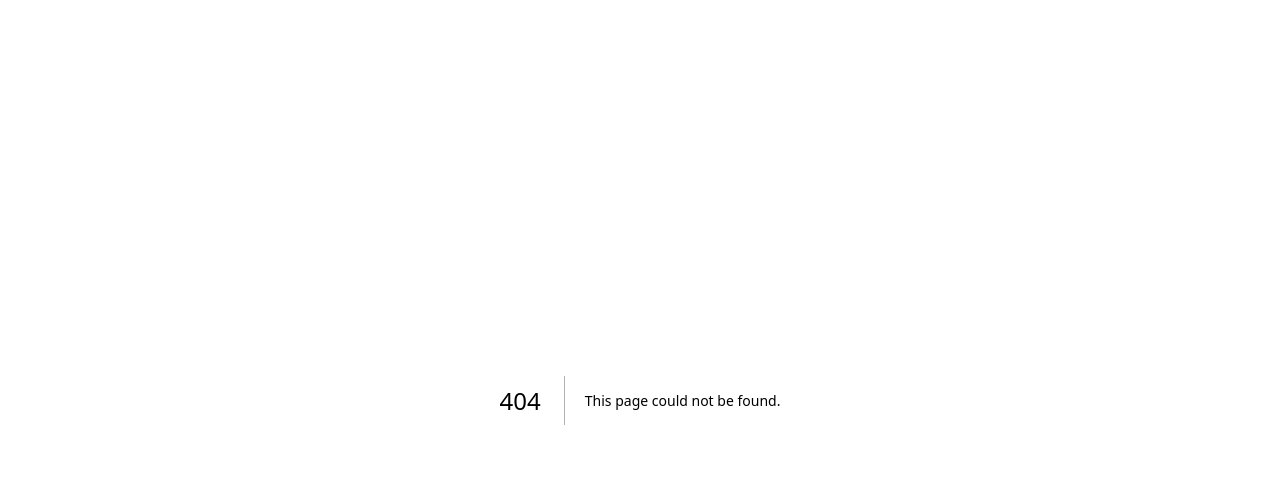
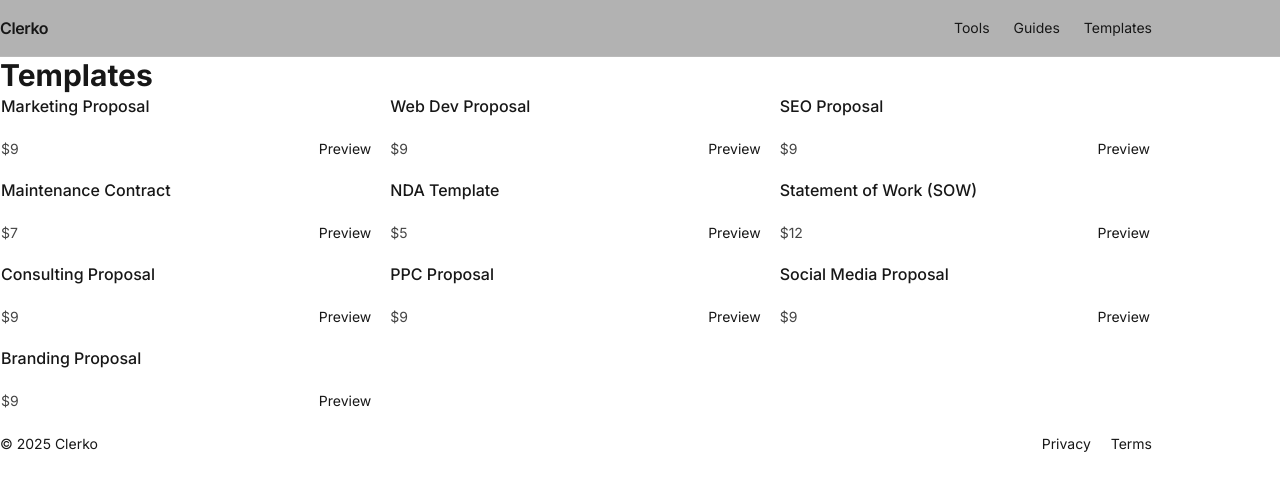
Before and after one commit to clerko-dev/clerko, a Next.js app: page /store in a window 1280 px wide. Before the commit this address had no page. Shown: the top 490 px of the page. Built offline with nearby package versions, Linux system fonts and the light colour scheme; no server answers.

Commit message:
feat(site): UI polish + pages; SEO base (OG, robots, sitemap link)

```diff
--- a/app/globals.css
+++ b/app/globals.css
@@ -1,3 +1,4 @@
+@import "tailwindcss";
 @tailwind base;
 @tailwind components;
 @tailwind utilities;
@@ -45,3 +46,9 @@ a {
     color-scheme: dark;
   }
 }
+/* --- HERO BACKGROUND --- */
+.bg-hero {
+  background:
+    radial-gradient(1200px 400px at 20% -10%, rgba(124,58,237,.25), transparent),
+    radial-gradient(1200px 400px at 80% -10%, rgba(34,211,238,.20), transparent);
+}
--- /dev/null
+++ b/app/how-to/page.tsx
@@ -0,0 +1,17 @@
+import Link from "next/link";
+export const metadata = { title: "Clerko — Guides" };
+const posts = [{ slug: "write-a-project-proposal", title: "How to write a project proposal (step by step)" }];
+export default function HowToIndex() {
+  return (
+    <div>
+      <h1 className="text-3xl font-bold mb-4">Guides</h1>
+      <ul className="space-y-2">
+        {posts.map(p => (
+          <li key={p.slug} className="rounded-lg border border-white/10 hover:bg-white/10">
+            <Link href={`/how-to/${p.slug}`} className="block px-4 py-3">{p.title}</Link>
+          </li>
+        ))}
+      </ul>
+    </div>
+  );
+}
--- a/app/layout.tsx
+++ b/app/layout.tsx
@@ -1,36 +1,59 @@
-// app/layout.tsx
 import type { Metadata } from "next";
 import "./globals.css";
-import Script from "next/script";
+import Link from "next/link";
+import { Inter } from "next/font/google";
+const inter = Inter({ subsets: ["latin"] });
+
+const siteUrl = process.env.NEXT_PUBLIC_SITE_URL || "https://clerko.vercel.app";
 
 export const metadata: Metadata = {
-  title: "Clerko — proposals & quotes in minutes",
-  description:
-    "Create client-ready proposals and quotes in minutes. Export to PDF, share links, and track engagement. Clerko.app",
-  metadataBase: new URL("https://clerko.vercel.app"),
-  icons: { icon: "/favicon.ico" },
+  metadataBase: new URL(siteUrl),
+  title: { default: "Clerko — Proposals & quotes in minutes", template: "%s — Clerko" },
+  description: "Create proposals and quotes in minutes. Templates, export, tracking.",
+  alternates: { canonical: "/" },
+  openGraph: {
+    type: "website",
+    url: "/",
+    title: "Clerko — Proposals & quotes in minutes",
+    description: "Create proposals and quotes in minutes. Templates, export, tracking.",
+    images: [{ url: "/og-default.png", width: 1200, height: 630, alt: "Clerko" }],
+  },
+  twitter: {
+    card: "summary_large_image",
+    title: "Clerko — Proposals & quotes in minutes",
+    description: "Create proposals and quotes in minutes. Templates, export, tracking.",
+    images: ["/og-default.png"],
+  },
+  robots: { index: true, follow: true, googleBot: { index: true, follow: true } },
 };
 
 export default function RootLayout({ children }: { children: React.ReactNode }) {
-  const GA_ID = "G-YT2WV1HLT5"; // Twój Measurement ID
-
   return (
     <html lang="en">
-      <head>
-        <Script
-          src={`https://www.googletagmanager.com/gtag/js?id=${GA_ID}`}
-          strategy="afterInteractive"
-        />
-        <Script id="gtag-init" strategy="afterInteractive">
-          {`
-            window.dataLayer = window.dataLayer || [];
-            function gtag(){dataLayer.push(arguments);}
-            gtag('js', new Date());
-            gtag('config', '${GA_ID}');
-          `}
-        </Script>
-      </head>
-      <body className="antialiased">{children}</body>
+      <body className={`${inter.className} bg-[var(--background)] text-[var(--foreground)] min-h-screen`}>
+        <header className="sticky top-0 z-30 border-b border-white/10 backdrop-blur bg-black/30">
+          <nav className="max-w-6xl mx-auto px-4 h-14 flex items-center justify-between">
+            <Link href="/" className="font-semibold tracking-tight">Clerko</Link>
+            <div className="flex items-center gap-6 text-sm">
+              <Link href="/tools">Tools</Link>
+              <Link href="/how-to">Guides</Link>
+              <Link href="/store">Templates</Link>
+            </div>
+          </nav>
+        </header>
+
+        <main className="max-w-6xl mx-auto px-4 py-10">{children}</main>
+
+        <footer className="mt-20 border-t border-white/10">
+          <div className="max-w-6xl mx-auto px-4 py-8 text-sm flex flex-col md:flex-row gap-3 md:gap-6 md:items-center md:justify-between">
+            <div>© {new Date().getFullYear()} Clerko</div>
+            <div className="flex gap-5">
+              <Link href="/privacy">Privacy</Link>
+              <Link href="/terms">Terms</Link>
+            </div>
+          </div>
+        </footer>
+      </body>
     </html>
   );
 }
--- a/app/page.tsx
+++ b/app/page.tsx
@@ -1,91 +1,82 @@
-// app/page.tsx
 "use client";
-import { useState } from "react";
-import Link from "next/link";
+import { useMemo, useState } from "react";
+import GlassCard from "@/components/ui/GlassCard";
+import Button from "@/components/ui/Button";
 
 export default function Page() {
   const [client, setClient] = useState("");
   const [service, setService] = useState("");
   const [price, setPrice] = useState("");
-  const [proposal, setProposal] = useState("");
+  const [notes, setNotes] = useState("");
 
-  const generateProposal = () => {
-    const text = `Proposal for ${client}
+  const proposal = useMemo(() => [
+    `Client: ${client || "Your Client"}`,
+    `Scope: ${service || "Service description"}`,
+    price ? `Price: ${price}` : "",
+    notes ? `Notes: ${notes}` : "",
+    "",
+    "Why us: speed, quality, clear terms."
+  ].filter(Boolean).join("\n"), [client, service, price, notes]);
 
-We are pleased to offer you our services: ${service}.
-
-Total cost: ${price}.
-
-Generated with Clerko.app 🚀`;
-    setProposal(text);
-  };
+  const copy = async () => { await navigator.clipboard.writeText(proposal); alert("Copied to clipboard."); };
 
   return (
-    <main className="min-h-screen bg-gradient-to-b from-gray-50 to-white">
-      <nav className="max-w-5xl mx-auto flex items-center justify-between p-5">
-        <span className="text-xl font-bold">Clerko</span>
-        <div className="flex gap-6 text-sm">
-          <Link href="/tools" className="hover:underline">Tools</Link>
-          <Link href="/how-to" className="hover:underline">How-to</Link>
-          <Link href="/store" className="hover:underline">Templates</Link>
-        </div>
-      </nav>
-
-      <section className="max-w-5xl mx-auto px-5 py-10 grid md:grid-cols-2 gap-10 items-center">
-        <div>
-          <h1 className="text-4xl md:text-5xl font-bold tracking-tight">
-            Proposals & quotes in minutes.
-          </h1>
-          <p className="text-gray-600 mt-4">
-            Type a few fields, get a clean proposal. Export, copy, send.
-          </p>
-          <div className="mt-6 flex gap-3">
-            <a href="#generator" className="px-4 py-2 rounded bg-blue-600 text-white">Try free</a>
-            <Link href="/store" className="px-4 py-2 rounded border">Browse templates</Link>
-          </div>
-          <p className="text-xs text-gray-400 mt-3">No login needed for the lite demo.</p>
-        </div>
-
-        {/* Generator */}
-        <div id="generator" className="bg-white shadow-xl rounded-xl p-6">
-          <div className="space-y-3">
-            <input
-              type="text"
-              placeholder="Client name"
-              value={client}
-              onChange={(e) => setClient(e.target.value)}
-              className="w-full border p-2 rounded"
-            />
-            <input
-              type="text"
-              placeholder="Service / project"
-              value={service}
-              onChange={(e) => setService(e.target.value)}
-              className="w-full border p-2 rounded"
-            />
-            <input
-              type="text"
-              placeholder="Price"
-              value={price}
-              onChange={(e) => setPrice(e.target.value)}
-              className="w-full border p-2 rounded"
-            />
-            <button
-              onClick={generateProposal}
-              className="w-full bg-blue-600 text-white py-2 rounded hover:bg-blue-700"
-            >
-              Generate Proposal
-            </button>
-            {proposal && (
-              <pre className="mt-4 bg-gray-50 p-3 rounded text-sm whitespace-pre-wrap">{proposal}</pre>
-            )}
-          </div>
-        </div>
+    <div className="space-y-10">
+      {/* HERO */}
+      <section className="rounded-2xl bg-hero p-8 md:p-12 text-center">
+        <h1 className="text-4xl md:text-5xl font-bold tracking-tight">
+          Proposals & quotes{" "}
+          <span className="bg-clip-text text-transparent bg-gradient-to-r from-[#7C3AED] to-[#22D3EE]">
+            in minutes
+          </span>
+        </h1>
+        <p className="mt-3 text-white/70">Type a few fields, see the preview, copy or export later.</p>
       </section>
 
-      <footer className="max-w-5xl mx-auto px-5 py-10 text-sm text-gray-500">
-        © {new Date().getFullYear()} Clerko — proposal OS.
-      </footer>
-    </main>
+      {/* GENERATOR + PREVIEW */}
+      <section className="grid md:grid-cols-2 gap-6">
+        <GlassCard>
+          <div className="grid gap-4">
+            <label className="text-sm">Client
+              <input value={client} onChange={e=>setClient(e.target.value)} placeholder="e.g., ACME LLC"
+                className="mt-1 w-full rounded-lg bg-black/30 border border-white/10 px-3 py-2 outline-none focus:ring-2 focus:ring-white/20"/>
+            </label>
+            <label className="text-sm">Service / Scope
+              <input value={service} onChange={e=>setService(e.target.value)} placeholder="e.g., Website + copy"
+                className="mt-1 w-full rounded-lg bg-black/30 border border-white/10 px-3 py-2 outline-none focus:ring-2 focus:ring-white/20"/>
+            </label>
+            <label className="text-sm">Price
+              <input value={price} onChange={e=>setPrice(e.target.value)} placeholder="e.g., $1,990"
+                className="mt-1 w-full rounded-lg bg-black/30 border border-white/10 px-3 py-2 outline-none focus:ring-2 focus:ring-white/20"/>
+            </label>
+            <label className="text-sm">Notes (optional)
+              <textarea value={notes} onChange={e=>setNotes(e.target.value)} placeholder="Requirements, timeline, milestones…"
+                rows={4}
+                className="mt-1 w-full rounded-lg bg-black/30 border border-white/10 px-3 py-2 outline-none focus:ring-2 focus:ring-white/20"/>
+            </label>
+            <Button className="mt-2">Generate preview</Button>
+          </div>
+        </GlassCard>
+
+        <GlassCard>
+          <div className="flex items-center justify-between mb-3">
+            <h2 className="font-semibold">Preview</h2>
+            <div className="flex gap-2">
+              <Button variant="secondary" onClick={copy}>Copy</Button>
+              {/* Export to PDF (V1 soon) */}
+            </div>
+          </div>
+          <textarea readOnly value={proposal} className="min-h-[280px] w-full rounded-lg bg-black/30 border border-white/10 p-3 text-sm"/>
+          <p className="mt-3 text-xs text-white/60">Pro tip: Pro plan adds PDF export, saved templates, and branding.</p>
+        </GlassCard>
+      </section>
+
+      {/* FEATURES */}
+      <section className="grid md:grid-cols-3 gap-4">
+        <GlassCard><div className="font-semibold">Templates</div><div className="text-sm text-white/70">Start with ready-made industry templates.</div></GlassCard>
+        <GlassCard><div className="font-semibold">Export</div><div className="text-sm text-white/70">One-click (PDF/Docs/Notion — soon).</div></GlassCard>
+        <GlassCard><div className="font-semibold">Tracking</div><div className="text-sm text-white/70">See if a client opened your proposal (Pro).</div></GlassCard>
+      </section>
+    </div>
   );
 }
--- /dev/null
+++ b/app/privacy/page.tsx
@@ -0,0 +1,2 @@
+export const metadata = { title: "Privacy — Clerko" };
+export default function Page(){ return <div className="prose-invert">Privacy placeholder.</div>; }
--- /dev/null
+++ b/app/store/page.tsx
@@ -0,0 +1,33 @@
+export const metadata = { title: "Clerko — Templates" };
+const items = [
+  { id: "marketing-proposal", name: "Marketing Proposal", price: "$9" },
+  { id: "webdev-proposal", name: "Web Dev Proposal", price: "$9" },
+  { id: "seo-proposal", name: "SEO Proposal", price: "$9" },
+  { id: "maintenance-contract", name: "Maintenance Contract", price: "$7" },
+  { id: "nda-template", name: "NDA Template", price: "$5" },
+  { id: "sow-template", name: "Statement of Work (SOW)", price: "$12" },
+  { id: "consulting-proposal", name: "Consulting Proposal", price: "$9" },
+  { id: "ppc-proposal", name: "PPC Proposal", price: "$9" },
+  { id: "social-media-proposal", name: "Social Media Proposal", price: "$9" },
+  { id: "branding-proposal", name: "Branding Proposal", price: "$9" },
+];
+export default function StorePage() {
+  return (
+    <div>
+      <h1 className="text-3xl font-bold mb-4">Templates</h1>
+      <div className="grid sm:grid-cols-2 md:grid-cols-3 gap-4">
+        {items.map(x => (
+          <div key={x.id} className="rounded-xl border border-white/10 bg-white/5 p-4">
+            <div className="font-medium">{x.name}</div>
+            <div className="text-sm text-white/70 mb-3">Start fast with a ready-made file.</div>
+            <div className="flex items-center justify-between">
+              <span className="text-sm opacity-80">{x.price}</span>
+              <button className="text-sm rounded-md border border-white/20 px-3 py-1 hover:bg-white/10">Preview</button>
+            </div>
+          </div>
+        ))}
+      </div>
+      <p className="mt-4 text-sm text-white/60">Payments and full files arrive in Pro (Stripe/Lemon Squeezy).</p>
+    </div>
+  );
+}
--- /dev/null
+++ b/app/terms/page.tsx
@@ -0,0 +1,2 @@
+export const metadata = { title: "Terms — Clerko" };
+export default function Page(){ return <div className="prose-invert">Terms placeholder.</div>; }
--- a/app/tools/page.tsx
+++ b/app/tools/page.tsx
@@ -1,23 +1,24 @@
-// app/tools/page.tsx
 import Link from "next/link";
-const tools = [
-  { href: "/tools/csv-to-json", title: "CSV → JSON" },
-  { href: "/tools/pdf-merge", title: "PDF Merge" },
-  { href: "/tools/image-to-webp", title: "Image → WebP" },
-  { href: "/tools/text-cleaner", title: "Text Cleaner" },
-  { href: "/tools/slugify", title: "Slugify" },
+const items = [
+  { slug: "csv-to-json", name: "CSV → JSON" },
+  { slug: "pdf-merge", name: "PDF Merge" },
+  { slug: "image-to-webp", name: "Image → WEBP" },
+  { slug: "text-cleaner", name: "Text Cleaner" },
+  { slug: "slugify", name: "Slugify" },
 ];
-export default function ToolsIndex() {
+export const metadata = { title: "Clerko — Tools" };
+export default function ToolsPage() {
   return (
-    <main className="max-w-3xl mx-auto p-6">
-      <h1 className="text-3xl font-bold mb-4">Clerko Tools</h1>
-      <ul className="grid gap-3">
-        {tools.map(t => (
-          <li key={t.href} className="border rounded p-3 hover:bg-gray-50">
-            <Link href={t.href} className="font-medium">{t.title}</Link>
-          </li>
+    <div>
+      <h1 className="text-3xl font-bold mb-4">Tools</h1>
+      <div className="grid sm:grid-cols-2 md:grid-cols-3 gap-4">
+        {items.map(it => (
+          <Link key={it.slug} href={`/tools/${it.slug}`} className="rounded-xl border border-white/10 bg-white/5 p-4 hover:bg-white/10">
+            <div className="font-medium">{it.name}</div>
+            <div className="text-sm text-white/70">Open tool</div>
+          </Link>
         ))}
-      </ul>
-    </main>
+      </div>
+    </div>
   );
 }
--- /dev/null
+++ b/components/GlassCard.tsx
@@ -0,0 +1,7 @@
+export default function GlassCard({ children }: { children: React.ReactNode }) {
+  return (
+    <div className="rounded-2xl border border-white/10 bg-white/5 p-5 shadow-xl shadow-black/20 backdrop-blur">
+      {children}
+    </div>
+  );
+}
--- /dev/null
+++ b/components/ui/Button.tsx
@@ -0,0 +1,14 @@
+type Props = React.ButtonHTMLAttributes<HTMLButtonElement> & {
+  variant?: "primary" | "secondary" | "ghost";
+};
+
+export default function Button({ variant = "primary", className = "", ...props }: Props) {
+  const base =
+    "inline-flex items-center justify-center rounded-lg px-4 py-2 text-sm transition focus:outline-none focus:ring-2 focus:ring-white/20";
+  const map = {
+    primary: "bg-white text-black hover:bg-white/90",
+    secondary: "border border-white/20 hover:bg-white/10",
+    ghost: "hover:bg-white/10",
+  } as const;
+  return <button {...props} className={`${base} ${map[variant]} ${className}`} />;
+}
```
Also changed, not shown: app/how-to/write-a-project-proposal/page.tsx (added, +19 -0 lines), public/og-default.png (added).
